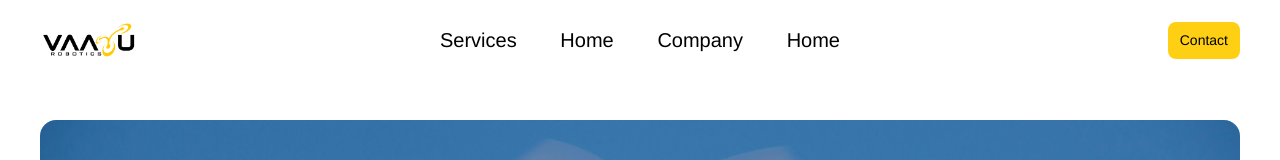
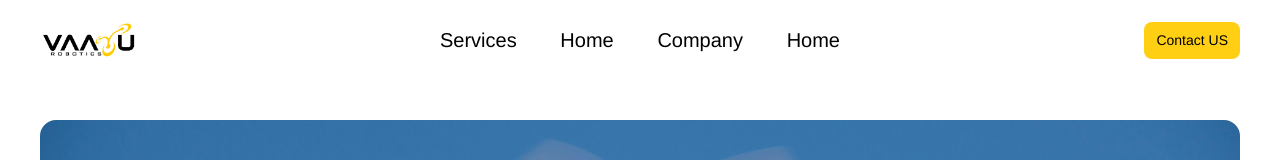
Before and after one commit to AbhimanyuSaxena1/vayutech, a React (Vite) app: page / in a window 1280 px wide. Shown: the top 160 px of the page. Built offline with nearby package versions, Linux system fonts and the light colour scheme.

Commit message:
added videos

```diff
--- a/src/Component/Home/products.jsx
+++ b/src/Component/Home/products.jsx
@@ -28,7 +28,7 @@ const ProductCard = ({ imageSrc, videoSrc, title }) => {
   return (
     <div
       className="group flex flex-col relative items-start p-4 justify-end w-full h-[50vh] rounded-lg shadow-md border border-transparent cursor-pointer overflow-hidden transition-all duration-300 ease-in-out hover:shadow-xl  transform hover:scale-105"
-      onClick={handleTogglePlay}
+      onMouseEnter={handleTogglePlay}
       onMouseLeave={handleMouseLeave}
     >
       <img
@@ -41,7 +41,7 @@ const ProductCard = ({ imageSrc, videoSrc, title }) => {
       <video
         ref={videoRef}
         src={videoSrc}
-        className={`absolute inset-0 w-full h-full object-cover transition-opacity duration-500 ${
+        className={`absolute z-20 inset-0 w-full h-full object-cover transition-opacity duration-500 ${
           isPlaying ? 'opacity-100' : 'opacity-0 pointer-events-none'
         }`}
         muted
@@ -62,25 +62,25 @@ const productsData = [
     title: 'Agriculture',
     imageSrc:
       'service1.jpg',
-    videoSrc: '/videos/agriculture.mp4',
+    videoSrc: '/videos/agriculture.mp4' ,
   },
   {
     title: 'Construction',
     imageSrc:
       'service2.jpg',
-    videoSrc: '/videos/construction.mp4',
+    videoSrc: '/videos/agriculture.mp4' ,
   },
   {
     title: 'Disaster Management, Mapping & Survey',
     imageSrc:
       'service3.jpg',
-    videoSrc: '/videos/disaster.mp4',
+    videoSrc :'/videos/agriculture.mp4' ,
   },
   {
     title: 'Consultation & Training',
     imageSrc:
       'service1.jpg',
-    videoSrc: '/videos/consultation.mp4',
+    videoSrc: '/videos/agriculture.mp4' ,
   },
 ];
 
--- a/src/Component/Navbar.jsx
+++ b/src/Component/Navbar.jsx
@@ -1,6 +1,8 @@
 import React, { useEffect, useRef } from 'react';
 import { Link } from 'react-router-dom';
 import { gsap } from 'gsap';
+
+import Btn from './button';
 
 const Navbar = () => {
   const logoRef = useRef(null);
@@ -75,14 +77,17 @@ const Navbar = () => {
         </Link>
       </div>
       <div className="contact  w-1/3 h-full flex items-center justify-end">
-   <Link to="/contactus " className='hover:scale-105 transition-all duration-75 hover:-translate-y-1'>
+   {/* <Link to="/contactus " className='hover:scale-105 transition-all duration-75 hover:-translate-y-1'>
         <button
           ref={buttonRef}
           className="px-3 py-2 cursor-pointer  bg-[#FFCF14] rounded-lg"
         >
           Contact
         </button>
-   </Link>
+   </Link> */}
+    <Btn ref={buttonRef} name="Contact US" link="/contactus">
+
+    </Btn>
       </div>
     </nav>
   );
--- /dev/null
+++ b/src/Component/button.jsx
@@ -0,0 +1,24 @@
+import React from 'react'
+import { Link } from 'react-router-dom'
+
+const btn = ({name,link,ref}) => {
+  return (
+    <>
+        <main>
+             <Link to={link} className='relative group hover:scale-105 transition-all duration-75 hover:-translate-y-1'>
+        <button
+          ref={ref}
+          className="px-3 py-2 hover:scale-105 transition-all duration-75 hover:-translate-y-1 cursor-pointer  bg-[#FFCF14] rounded-lg"
+        >
+          {name}
+        </button>
+
+
+
+   </Link>
+        </main>
+    </>
+)
+}
+
+export default btn
```
Also changed, not shown: 2 other files (tests, documents, lock files or other folders).
